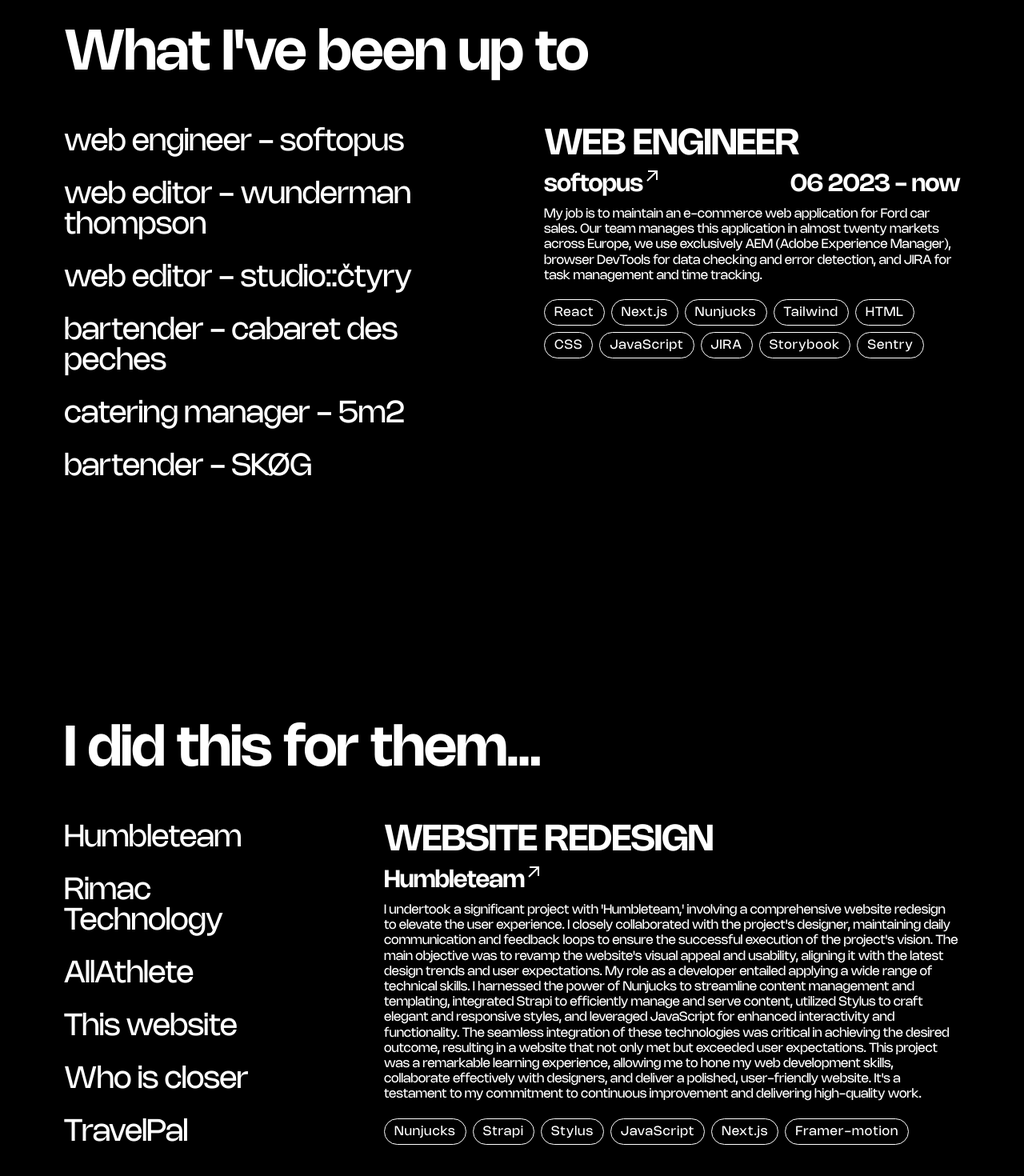
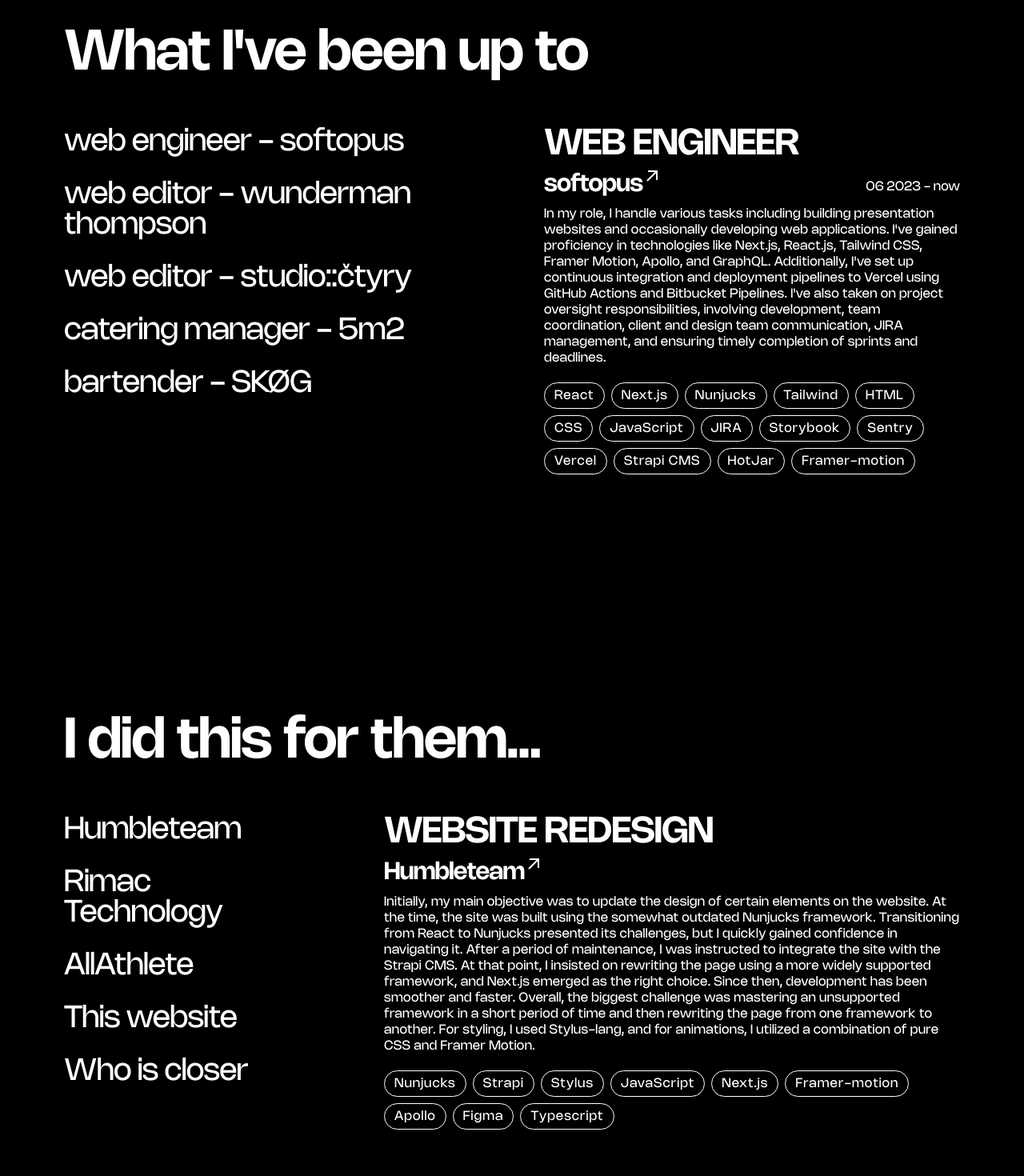
Before and after one commit to kasikfrantisek/personal-page, a Next.js app: page / in a window 1280 px wide. Shown: the part 1645-3115 px from the top of the page at 80% size. Built offline with nearby package versions, Linux system fonts and the light colour scheme.

Commit message:
new copy for projects and previous work experience

```diff
--- a/src/components/main/components/DetailPosition.tsx
+++ b/src/components/main/components/DetailPosition.tsx
@@ -35,15 +35,17 @@ export const DetailPosition = ({ data }: Props) => {
     >
       <h2 className="text-h4 uppercase md:text-h3">{data.position}</h2>
       <div className="flex items-end justify-between md:pt-3">
-        <a href={data.url} target="_blank" className="relative">
-          <h2 className="text-overline-16 hover:underline md:text-h5">
-            {data.employer}
-          </h2>
+        <a
+          href={data.url}
+          target="_blank"
+          className="relative text-overline-16 hover:underline md:text-h5"
+        >
+          <p>{data.employer}</p>
           <span className="absolute -right-6 -top-2">
             <LinkIcon />
           </span>
         </a>
-        <span className="text-overline-16 md:text-h5">{data.duration}</span>
+        <p>{data.duration}</p>
       </div>
       <p className="pt-3 text-p-small">{data.description}</p>
       <div className="flex flex-wrap gap-2 pt-5">
--- a/src/data/projects.json
+++ b/src/data/projects.json
@@ -2,49 +2,41 @@
     {
         "id": 1,
         "label": "Humbleteam",
-        "link": "www.humbleteam.com",
-        "technologies": ["Nunjucks", "Strapi", "Stylus", "JavaScript", "Next.js", "Framer-motion"],
+        "link": "https://www.humbleteam.com",
+        "technologies": ["Nunjucks", "Strapi", "Stylus", "JavaScript", "Next.js", "Framer-motion", "Apollo", "Figma", "Typescript"],
         "heading": "Website Redesign",
-        "description": "I undertook a significant project with 'Humbleteam,' involving a comprehensive website redesign to elevate the user experience. I closely collaborated with the project's designer, maintaining daily communication and feedback loops to ensure the successful execution of the project's vision. The main objective was to revamp the website's visual appeal and usability, aligning it with the latest design trends and user expectations.\n\nMy role as a developer entailed applying a wide range of technical skills. I harnessed the power of Nunjucks to streamline content management and templating, integrated Strapi to efficiently manage and serve content, utilized Stylus to craft elegant and responsive styles, and leveraged JavaScript for enhanced interactivity and functionality. The seamless integration of these technologies was critical in achieving the desired outcome, resulting in a website that not only met but exceeded user expectations.\n\nThis project was a remarkable learning experience, allowing me to hone my web development skills, collaborate effectively with designers, and deliver a polished, user-friendly website. It's a testament to my commitment to continuous improvement and delivering high-quality work."
+        "description": "Initially, my main objective was to update the design of certain elements on the website. At the time, the site was built using the somewhat outdated Nunjucks framework. Transitioning from React to Nunjucks presented its challenges, but I quickly gained confidence in navigating it. After a period of maintenance, I was instructed to integrate the site with the Strapi CMS. At that point, I insisted on rewriting the page using a more widely supported framework, and Next.js emerged as the right choice. Since then, development has been smoother and faster. Overall, the biggest challenge was mastering an unsupported framework in a short period of time and then rewriting the page from one framework to another. For styling, I used Stylus-lang, and for animations, I utilized a combination of pure CSS and Framer Motion."
     },
     {
         "id": 2,
         "label": "Rimac Technology",
-        "link": "www.rc.rimac-technology.com",
-        "technologies": ["Nunjucks", "Strapi", "Stylus", "JavaScript", "Next.js", "Framer-motion"],
+        "link": "https://www.rc.rimac-technology.com",
+        "technologies": ["Next.js", "Tailwind", "Storybook", "React.js", "Apollo", "Framer-motion", "Typescript", "react-hook-form", "Chart.js", "Figma", "Vercel"],
         "heading": "Website build",
-        "description": "I undertook a significant project with 'Humbleteam,' involving a comprehensive website redesign to elevate the user experience. I closely collaborated with the project's designer, maintaining daily communication and feedback loops to ensure the successful execution of the project's vision. The main objective was to revamp the website's visual appeal and usability, aligning it with the latest design trends and user expectations.\n\nMy role as a developer entailed applying a wide range of technical skills. I harnessed the power of Nunjucks to streamline content management and templating, integrated Strapi to efficiently manage and serve content, utilized Stylus to craft elegant and responsive styles, and leveraged JavaScript for enhanced interactivity and functionality. The seamless integration of these technologies was critical in achieving the desired outcome, resulting in a website that not only met but exceeded user expectations.\n\nThis project was a remarkable learning experience, allowing me to hone my web development skills, collaborate effectively with designers, and deliver a polished, user-friendly website. It's a testament to my commitment to continuous improvement and delivering high-quality work."
+        "description": "I was given some Figma files to work on a project, tasked with building a polished website for a major automotive company. We opted for Next.js to balance presentation with analytics and SEO considerations for future marketing. Styling was handled with Tailwind, while Framer Motion added some flair with animations. Later on, we integrated the site with Strapi CMS using Apollo Client, fine-tuning queries for seamless functionality (codegen was a lifesaver). Then, the folks at Rimac decided on a more formal design direction, so now I'm working on implementaiton of the new design. Two more Rimac sites are in the works, each following a similar style, so I'm developing a custom UI library. The challenges? Making animations smooth on smaller screens and crafting that custom library, but both were great learning opportunities."
     },
     {
         "id": 3,
         "label": "AllAthlete",
-        "link": "www.start.allathlete.com",
-        "technologies": ["Nunjucks", "Strapi", "Stylus", "JavaScript", "Next.js", "Framer-motion"],
+        "link": "https://www.start.allathlete.com",
+        "technologies": ["Next.js", "Tailwind", "Stylus", "Framer-motion", "i18n", "Typescript", "Vercel", "BitBucket Pipelines", "CI/CD"],
         "heading": "Landing page build",
-        "description": "I undertook a significant project with 'Humbleteam,' involving a comprehensive website redesign to elevate the user experience. I closely collaborated with the project's designer, maintaining daily communication and feedback loops to ensure the successful execution of the project's vision. The main objective was to revamp the website's visual appeal and usability, aligning it with the latest design trends and user expectations.\n\nMy role as a developer entailed applying a wide range of technical skills. I harnessed the power of Nunjucks to streamline content management and templating, integrated Strapi to efficiently manage and serve content, utilized Stylus to craft elegant and responsive styles, and leveraged JavaScript for enhanced interactivity and functionality. The seamless integration of these technologies was critical in achieving the desired outcome, resulting in a website that not only met but exceeded user expectations.\n\nThis project was a remarkable learning experience, allowing me to hone my web development skills, collaborate effectively with designers, and deliver a polished, user-friendly website. It's a testament to my commitment to continuous improvement and delivering high-quality work."
+        "description": "I was entrusted with the development of a landing page for a US-based startup, specializing in high school and university sports talent recruitment. Given the emphasis on marketing campaigns, Next.js was the natural choice. Leveraging Tailwind and Framer Motion, I meticulously translated Figma designs into a pixel-perfect website. In addition to crafting the landing page, part of my responsibility included establishing a Bitbucket pipeline for CI/CD. This ensured seamless integration and deployment processes. The page is currently deployed on Vercel, further streamlining the deployment workflow. This project not only delivered the desired landing page but also paved the way for an ongoing partnership for my employer, Softopus. This collaboration now extends to a redesign of the web application itself."
     },
     {
         "id": 4,
         "label": "This website",
-        "link": "www.start.allathlete.com",
-        "technologies": ["Nunjucks", "Strapi", "Stylus", "JavaScript", "Next.js", "Framer-motion"],
+        "link": "/",
+        "technologies": ["Next.js", "Tailwind", "Typescript", "react-hook-form", "emailJS", "Framer-motion", "Vercel", "GitHub Actions", "CI/CD"],
         "heading": "Website build",
-        "description": "I undertook a significant project with 'Humbleteam,' involving a comprehensive website redesign to elevate the user experience. I closely collaborated with the project's designer, maintaining daily communication and feedback loops to ensure the successful execution of the project's vision. The main objective was to revamp the website's visual appeal and usability, aligning it with the latest design trends and user expectations.\n\nMy role as a developer entailed applying a wide range of technical skills. I harnessed the power of Nunjucks to streamline content management and templating, integrated Strapi to efficiently manage and serve content, utilized Stylus to craft elegant and responsive styles, and leveraged JavaScript for enhanced interactivity and functionality. The seamless integration of these technologies was critical in achieving the desired outcome, resulting in a website that not only met but exceeded user expectations.\n\nThis project was a remarkable learning experience, allowing me to hone my web development skills, collaborate effectively with designers, and deliver a polished, user-friendly website. It's a testament to my commitment to continuous improvement and delivering high-quality work."
+        "description": "Well, this page I'm putting together is a key addition to my portfolio. It's still a work in progress, as you can see—it's currently in staging and not quite ready for production. I've been tinkering with it to explore different ideas and techniques. In fact, I've set up multiple environments for this site—dev, staging, rc, and production—and crafted pipelines for GitHub Actions to manage them. Unfortunately, I can't showcase the code for other projects since it's not my property. But you're more than welcome to take a look at the code for this site on my GitHub. Just scroll down a bit, and you'll find the link. The biggest challenge with this site has been the design aspect. As I'm not a designer by trade, I've been improvising and refining the design multiple times (you can track those iterations in the commits)."
     },
     {
         "id": 5,
         "label": "Who is closer",
-        "link": "www.start.allathlete.com",
-        "technologies": ["Nunjucks", "Strapi", "Stylus", "JavaScript", "Next.js", "Framer-motion"],
+        "link": "https://github.com/kasikfrantisek/who-is-closer",
+        "technologies": ["React native", "Expo", "Typescript"],
         "heading": "Side project mobile app",
-        "description": "I undertook a significant project with 'Humbleteam,' involving a comprehensive website redesign to elevate the user experience. I closely collaborated with the project's designer, maintaining daily communication and feedback loops to ensure the successful execution of the project's vision. The main objective was to revamp the website's visual appeal and usability, aligning it with the latest design trends and user expectations.\n\nMy role as a developer entailed applying a wide range of technical skills. I harnessed the power of Nunjucks to streamline content management and templating, integrated Strapi to efficiently manage and serve content, utilized Stylus to craft elegant and responsive styles, and leveraged JavaScript for enhanced interactivity and functionality. The seamless integration of these technologies was critical in achieving the desired outcome, resulting in a website that not only met but exceeded user expectations.\n\nThis project was a remarkable learning experience, allowing me to hone my web development skills, collaborate effectively with designers, and deliver a polished, user-friendly website. It's a testament to my commitment to continuous improvement and delivering high-quality work."
-    },
-    {
-        "id": 6,
-        "label": "TravelPal",
-        "link": "www.start.allathlete.com",
-        "technologies": ["Nunjucks", "Strapi", "Stylus", "JavaScript", "Next.js", "Framer-motion"],
-        "heading": "AI powered web app for travelers",
-        "description": "I undertook a significant project with 'Humbleteam,' involving a comprehensive website redesign to elevate the user experience. I closely collaborated with the project's designer, maintaining daily communication and feedback loops to ensure the successful execution of the project's vision. The main objective was to revamp the website's visual appeal and usability, aligning it with the latest design trends and user expectations.\n\nMy role as a developer entailed applying a wide range of technical skills. I harnessed the power of Nunjucks to streamline content management and templating, integrated Strapi to efficiently manage and serve content, utilized Stylus to craft elegant and responsive styles, and leveraged JavaScript for enhanced interactivity and functionality. The seamless integration of these technologies was critical in achieving the desired outcome, resulting in a website that not only met but exceeded user expectations.\n\nThis project was a remarkable learning experience, allowing me to hone my web development skills, collaborate effectively with designers, and deliver a polished, user-friendly website. It's a testament to my commitment to continuous improvement and delivering high-quality work."
+        "description": "This small side project serves as a playground for me to practice and delve into mobile development. Given my familiarity with React, the decision to work with React Native was a natural one. I decided to build a small game that originated from a casual brainstorming session over beers—a game meant to be enjoyed in social settings. However, this project isn't published anywhere; it's purely for practice and experimentation purposes. I must admit, crafting a mobile app was an immensely enjoyable experience. Now, feel free to take a look at the code and see what I've been up to!"
     }
 ]
--- a/src/data/work.json
+++ b/src/data/work.json
@@ -15,9 +15,13 @@
       "JavaScript",
       "JIRA",
       "Storybook",
-      "Sentry"
+      "Sentry",
+      "Vercel",
+      "Strapi CMS",
+      "HotJar",
+      "Framer-motion"
     ],
-    "description": "My job is to maintain an e-commerce web application for Ford car sales. Our team manages this application in almost twenty markets across Europe, we use exclusively AEM (Adobe Experience Manager), browser DevTools for data checking and error detection, and JIRA for task management and time tracking."
+    "description": "In my role, I handle various tasks including building presentation websites and occasionally developing web applications. I've gained proficiency in technologies like Next.js, React.js, Tailwind CSS, Framer Motion, Apollo, and GraphQL. Additionally, I've set up continuous integration and deployment pipelines to Vercel using GitHub Actions and Bitbucket Pipelines. I've also taken on project oversight responsibilities, involving development, team coordination, client and design team communication, JIRA management, and ensuring timely completion of sprints and deadlines."
   },
   {
     "id": 2,
@@ -26,7 +30,7 @@
     "url": "https://www.wundermanthompson.com/cs/czech-republic",
     "duration": "02 2021 - 06 2022",
     "skills": ["AEM", "JIRA", "Confulence"],
-    "description": "My job is to maintain an e-commerce web application for Ford car sales. Our team manages this application in almost twenty markets across Europe, we use exclusively AEM (Adobe Experience Manager), browser DevTools for data checking and error detection, and JIRA for task management and time tracking."
+    "description": "As a Content Editor, my journey began with managing text and image exchanges, gradually advancing to compiling pages within the AEM environment. This role provided me with a deep understanding of website structures and the opportunity to apply HTML and CSS beyond personal use. Transitioning further, I took on the responsibility of maintaining an e-commerce web application for Ford car sales across nearly twenty European markets. In this capacity, I utilized AEM, browser DevTools, and JIRA for efficient task management and time tracking, ensuring seamless operation and user experience. Additionally, I played a pivotal role in training new colleagues, sharing my expertise and ensuring a smooth onboarding process for the team."
   },
   {
     "id": 3,
@@ -39,29 +43,18 @@
   },
   {
     "id": 4,
-    "position": "bartender",
-    "employer": "cabaret des peches",
-    "url": "https://www.cabaretdespeches.com/",
-    "duration": "02 2020 - 07 2020",
-    "skills": ["People skills", "Mixology"],
-    "description": "My job is to maintain an e-commerce web application for Ford car sales. Our team manages this application in almost twenty markets across Europe, we use exclusively AEM (Adobe Experience Manager), browser DevTools for data checking and error detection, and JIRA for task management and time tracking."
-  },
-  {
-    "id": 5,
     "position": "catering manager",
     "employer": "5m2",
     "url": "https://petmetru.cz/",
     "duration": "06 2019 - 03 2020",
-    "skills": ["People skills", "Mixology", "Time management"],
-    "description": "My job is to maintain an e-commerce web application for Ford car sales. Our team manages this application in almost twenty markets across Europe, we use exclusively AEM (Adobe Experience Manager), browser DevTools for data checking and error detection, and JIRA for task management and time tracking."
+    "skills": ["People skills", "Mixology", "Time management"]
   },
   {
-    "id": 6,
+    "id": 5,
     "position": "bartender",
     "employer": "SKØG",
     "url": "https://www.skog.cz/",
     "duration": "12 2017 - 02 2020",
-    "skills": ["People skills", "Mixology"],
-    "description": "My job is to maintain an e-commerce web application for Ford car sales. Our team manages this application in almost twenty markets across Europe, we use exclusively AEM (Adobe Experience Manager), browser DevTools for data checking and error detection, and JIRA for task management and time tracking."
+    "skills": ["People skills", "Mixology"]
   }
 ]
--- a/tailwind.config.js
+++ b/tailwind.config.js
@@ -173,8 +173,8 @@ module.exports = {
         '16px',
         {
           fontWeight: 400,
-          lineHeight: '19.2px',
-          letterSpacing: '-0.16px',
+          lineHeight: '20px',
+          letterSpacing: '0.3px',
         },
       ],
       'overline-14-medium': [
```
